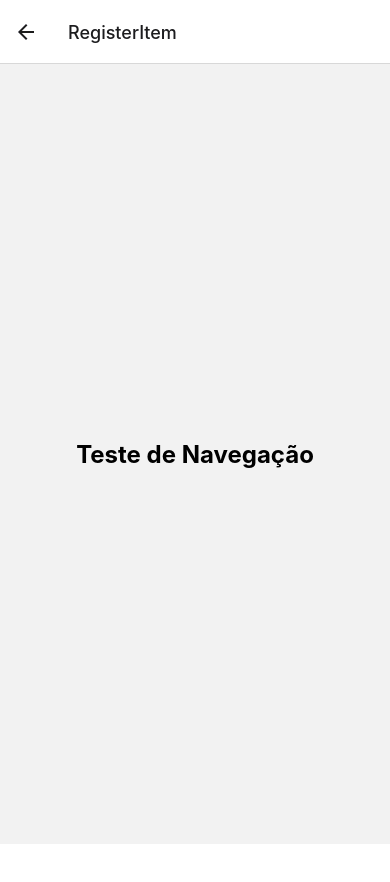
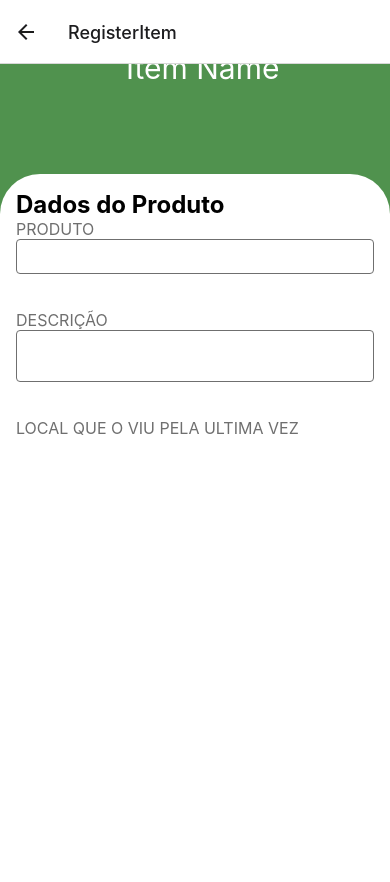
Before and after one commit to pk-anderson/EasyFinder-Front-End, a React Native app: screen /RegisterItem in a window 390 px wide. Shown: the top 882 px of the page. Before the commit the page ends 844 px from the top, so only its background shows below. Built offline with nearby package versions, Linux system fonts and the light colour scheme.

Commit message:
Create Register item screen

```diff
--- a/src/screens/RegisterItem.tsx
+++ b/src/screens/RegisterItem.tsx
@@ -1,27 +1,63 @@
-import React from 'react';
-import { View, Text, StyleSheet } from 'react-native';
+import React, { useState } from 'react';
+import { View, Text, StyleSheet, TextInput } from 'react-native';
+import BaseScreen from "./BaseScreen";
+import ItemTopBar from '../components/ItemPage';
 
 interface Props {
   // Defina as propriedades necessárias para a página aqui
 }
 
 const RegisterItemScreen: React.FC<Props> = () => {
+  const [productName, setProductName] = useState('');
+  const [productDescription, setProductDescription] = useState('');
+
   return (
-    <View style={styles.container}>
-      <Text style={styles.text}>Teste de Navegação</Text>
-    </View>
+    <BaseScreen
+      children={[
+        <View style={styles.container} key={"topContent"}>
+          <ItemTopBar />
+        </View>,
+        <View key={"BodyContent"} style={styles.container}>
+          <Text style={styles.tittle}>Dados do Produto{'\n'}</Text>
+          <Text style={styles.text}>PRODUTO{'\n'}</Text>
+          <TextInput
+            style={styles.input}
+            value={productName}
+            onChangeText={text => setProductName(text)}
+          />
+          <Text style={styles.text}>{'\n'}DESCRIÇÃO{'\n'}</Text>
+          <TextInput
+            style={styles.input}
+            value={productDescription}
+            onChangeText={text => setProductDescription(text)}
+            multiline
+          />
+          <Text style={styles.text}>{'\n'}LOCAL QUE O VIU PELA ULTIMA VEZ{'\n'}</Text>
+        </View>,
+      ]}
+    />
   );
 };
 
 const styles = StyleSheet.create({
   container: {
     flex: 1,
-    justifyContent: 'center',
-    alignItems: 'center',
+    padding: 16,
+  },
+  tittle: {
+    fontSize: 24,
+    fontWeight: 'bold',
   },
   text: {
-    fontSize: 24,
-    fontWeight: 'bold',
+    fontSize: 16,
+    color: '#6F6F6F',
+  },
+  input: {
+    borderWidth: 1.5,
+    borderColor: '#6F6F6F',
+    borderRadius: 4,
+    padding: 8,
+    marginBottom: 16,
   },
 });
 
```
